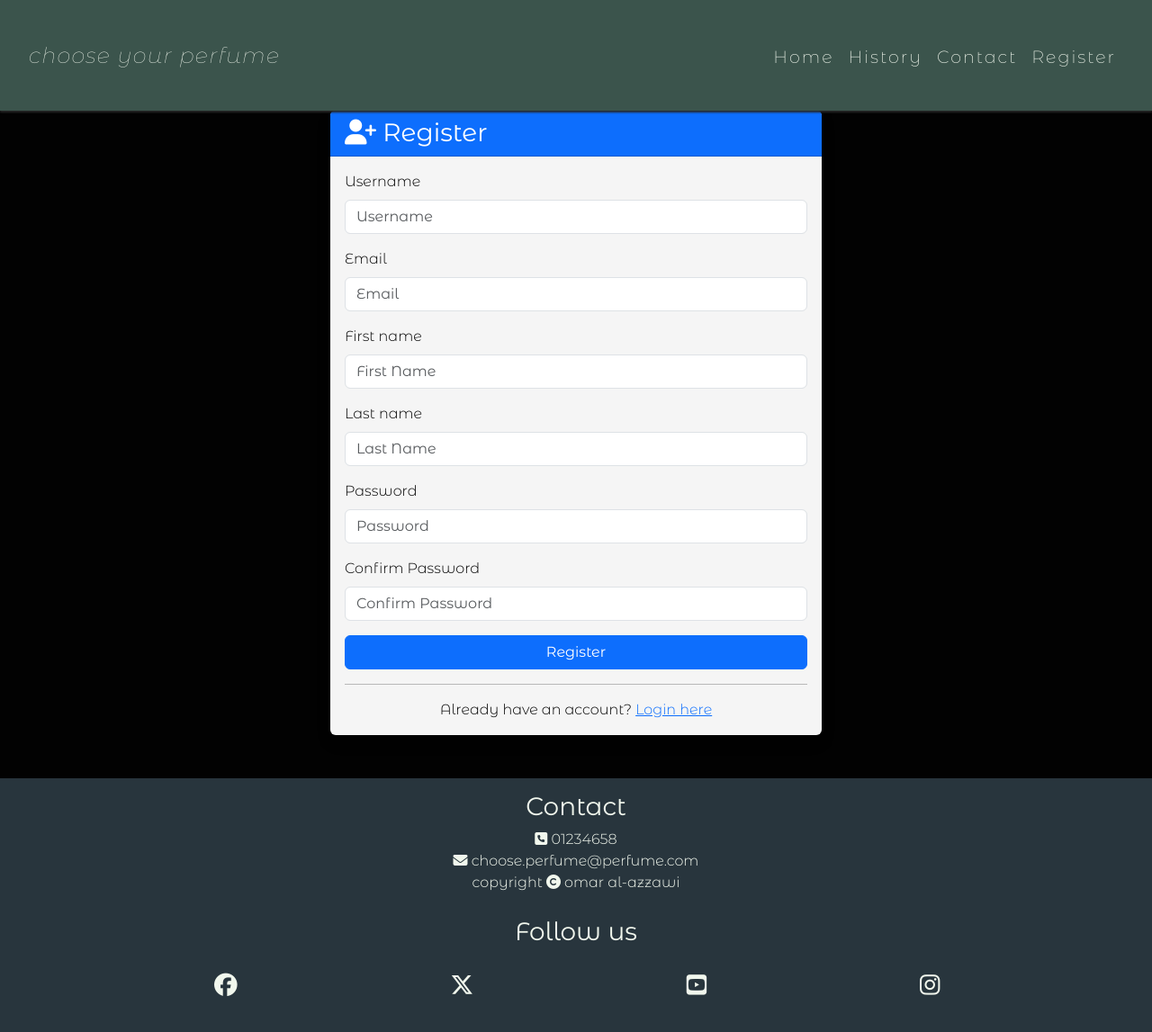
After one commit to omarazzawi/chooseYourPerfume, a Django app: page /accounts/register/ in a window 1280 px wide. The commit adds this page. Shown: the whole page at 90% size. Run offline with Django 5.2, Linux system fonts and the light colour scheme; some libraries are stand-ins or nearby versions; some web fonts are replaced.

Commit message:
Add user registration functionality with form validation

```diff
--- /dev/null
+++ b/accounts/forms.py
@@ -0,0 +1,36 @@
+from django import forms
+from .models import User
+
+
+class UserRegistrationForm(forms.ModelForm):
+    """Form for user registration."""
+    password = forms.CharField(
+        label='Password',
+        widget=forms.PasswordInput(attrs={'class': 'form-control', 'placeholder': 'Password'})
+    )
+    password2 = forms.CharField(
+        label='Confirm Password',
+        widget=forms.PasswordInput(attrs={'class': 'form-control', 'placeholder': 'Confirm Password'})
+    )
+
+    class Meta:
+        model = User
+        fields = ['username', 'email', 'first_name', 'last_name']
+        widgets = {
+            'username': forms.TextInput(attrs={'class': 'form-control', 'placeholder': 'Username'}),
+            'email': forms.EmailInput(attrs={'class': 'form-control', 'placeholder': 'Email'}),
+            'first_name': forms.TextInput(attrs={'class': 'form-control', 'placeholder': 'First Name'}),
+            'last_name': forms.TextInput(attrs={'class': 'form-control', 'placeholder': 'Last Name'}),
+        }
+
+    def clean_password2(self):
+        cd = self.cleaned_data
+        if cd['password'] != cd['password2']:
+            raise forms.ValidationError('Passwords do not match.')
+        return cd['password2']
+
+    def clean_email(self):
+        email = self.cleaned_data['email']
+        if User.objects.filter(email=email).exists():
+            raise forms.ValidationError('Email already in use.')
+        return email
--- /dev/null
+++ b/accounts/urls.py
@@ -0,0 +1,8 @@
+from django.urls import path
+from . import views
+
+app_name = 'accounts'
+
+urlpatterns = [
+    path('register/', views.register, name='register'),
+]
--- a/accounts/views.py
+++ b/accounts/views.py
@@ -1,3 +1,23 @@
-from django.shortcuts import render
+# Create your views here.
 
-# Create your views here.
+from django.shortcuts import render, redirect
+from django.contrib.auth import login
+from django.contrib import messages
+from .forms import UserRegistrationForm
+
+
+def register(request):
+    """User registration view."""
+    if request.method == 'POST':
+        form = UserRegistrationForm(request.POST)
+        if form.is_valid():
+            user = form.save(commit=False)
+            user.set_password(form.cleaned_data['password'])
+            user.save()
+            login(request, user)
+            messages.success(request, 'Registration successful! Welcome!')
+            return redirect('home')
+    else:
+        form = UserRegistrationForm()
+
+    return render(request, 'accounts/register.html', {'form': form})
--- a/config/urls.py
+++ b/config/urls.py
@@ -15,11 +15,12 @@ Including another URLconf
     2. Add a URL to urlpatterns:  path('blog/', include('blog.urls'))
 """
 from django.contrib import admin
-from django.urls import path
+from django.urls import path, include
 from django.views.generic import TemplateView
 
 urlpatterns = [
     path('admin/', admin.site.urls),
     path('', TemplateView.as_view(template_name='home.html'), name='home'),
     path('history/', TemplateView.as_view(template_name='history.html'), name='history'),
+    path('accounts/', include('accounts.urls')),
 ]
--- /dev/null
+++ b/templates/accounts/register.html
@@ -0,0 +1,34 @@
+{% extends 'base.html' %}
+
+{% block title %}Register - Choose Your Perfume{% endblock %}
+
+{% block content %}
+<div class="container my-5">
+    <div class="row justify-content-center">
+        <div class="col-md-6">
+            <div class="card shadow">
+                <div class="card-header bg-primary text-white">
+                    <h3 class="mb-0"><i class="fa-solid fa-user-plus"></i> Register</h3>
+                </div>
+                <div class="card-body">
+                    <form method="post">
+                        {% csrf_token %}
+                        {% for field in form %}
+                            <div class="mb-3">
+                                <label class="form-label">{{ field.label }}</label>
+                                {{ field }}
+                                {% if field.errors %}
+                                    <div class="text-danger">{{ field.errors }}</div>
+                                {% endif %}
+                            </div>
+                        {% endfor %}
+                        <button type="submit" class="btn btn-primary w-100">Register</button>
+                    </form>
+                    <hr>
+                    <p class="text-center mb-0">Already have an account? <a href="#">Login here</a></p>
+                </div>
+            </div>
+        </div>
+    </div>
+</div>
+{% endblock %}
--- a/templates/base.html
+++ b/templates/base.html
@@ -34,6 +34,7 @@
                 <li><a href="{% url 'home' %}" class="{% if request.path == '/' %}active{% endif %}">Home</a></li>
                 <li><a href="{% url 'history' %}" class="{% if 'history' in request.path %}active{% endif %}">History</a></li>
                 <li><a href="#contact">Contact</a></li>
+                <li><a href="{% url 'accounts:register' %}">Register</a></li>
             </ul>
         </nav>
     </header>
```
